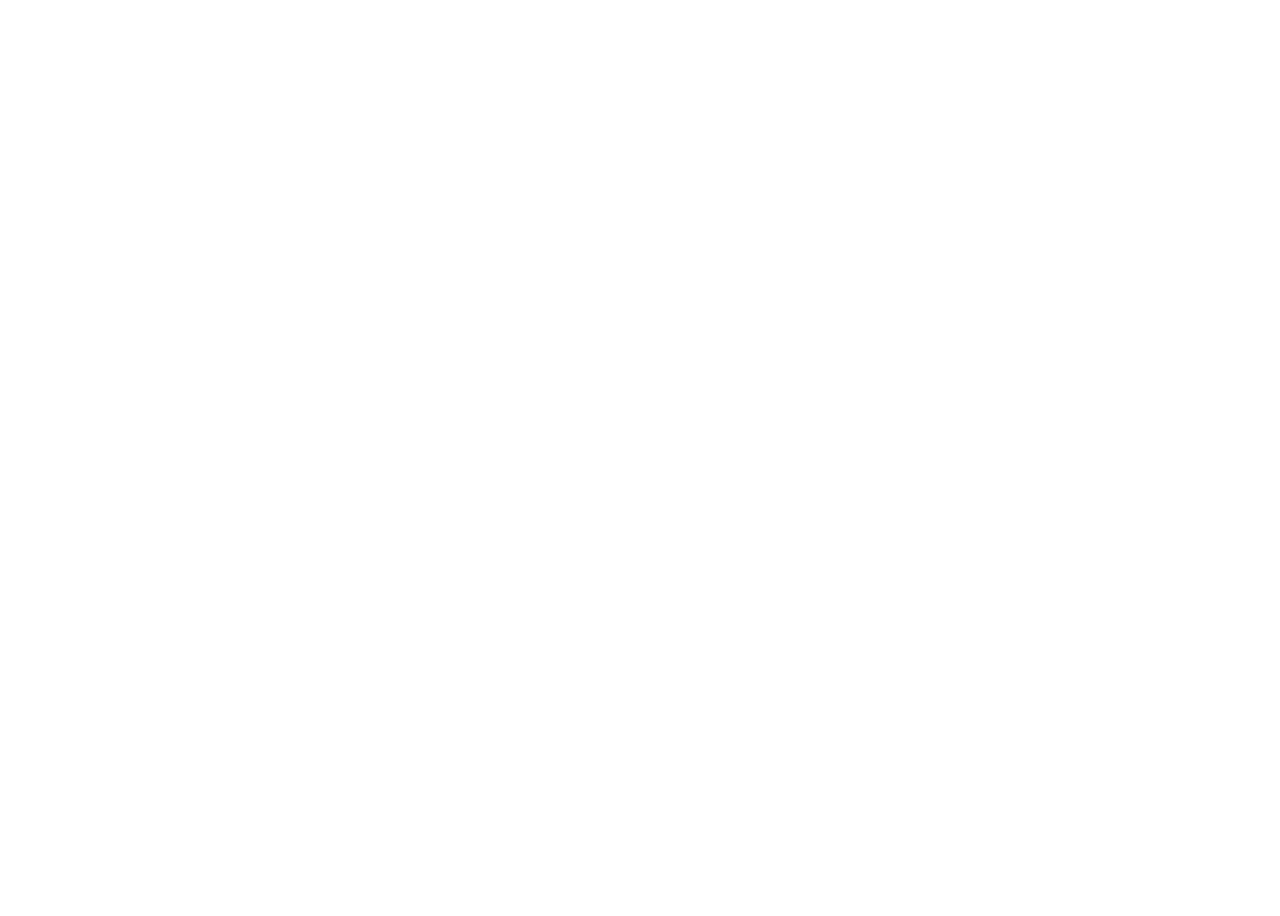
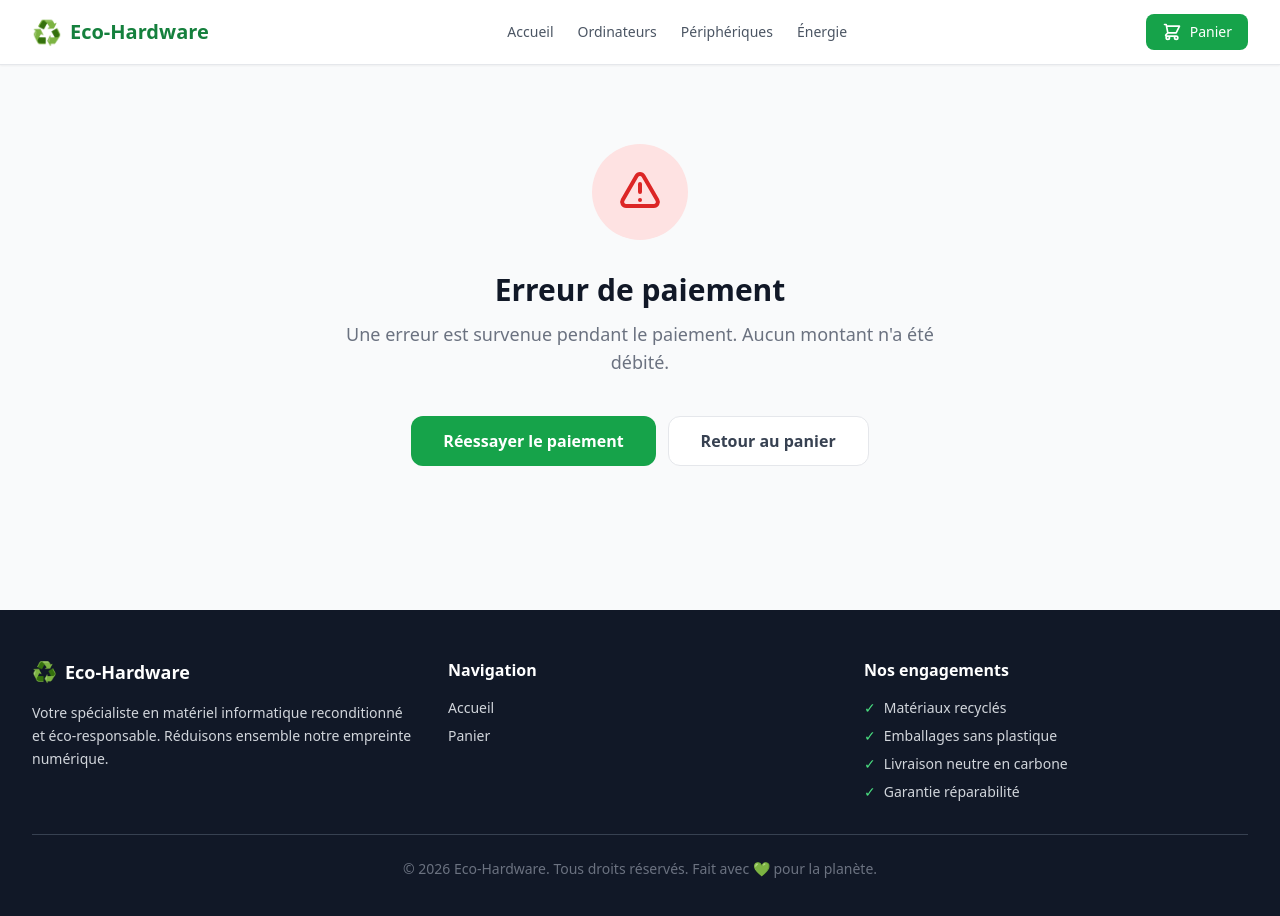
Before and after one commit to FloMenus/grokayou, a Nuxt app: page /payment-error in a window 1280 px wide. Before the commit this address had no page. Shown: the top 916 px of the page. Before the commit the page ends 800 px from the top, so only its background shows below. Built offline with nearby package versions, Linux system fonts and the light colour scheme.

Commit message:
chore: removed test btn on homepage, placed error on payment for a specific product

```diff
--- a/app/pages/index.vue
+++ b/app/pages/index.vue
@@ -1,5 +1,4 @@
 <script setup lang="ts">
-import * as Sentry from '@sentry/nuxt'
 import { products, categories } from '~/services/products'
 
 definePageMeta({ layout: 'main' })
@@ -24,14 +23,6 @@
 watch(() => route.query.category, (val) => {
   selectedCategory.value = (val as string) || ''
 })
-
-function throwTemporaryError() {
-
-  // Throw asynchronously so Sentry can enqueue and send the event first.
-  setTimeout(() => {
-    throw new Error('Erreur temporaire de test depuis la page d\'accueil')
-  }, 0)
-}
 </script>
 
 <template>
@@ -59,13 +50,6 @@
             <path stroke-linecap="round" stroke-linejoin="round" stroke-width="2" d="M21 21l-6-6m2-5a7 7 0 11-14 0 7 7 0 0114 0z" />
           </svg>
         </div>
-
-        <button
-          @click="throwTemporaryError"
-          class="mt-4 inline-flex items-center gap-2 bg-red-600 hover:bg-red-700 text-white text-xs font-semibold px-4 py-2 rounded-lg transition-colors"
-        >
-          Bouton test erreur (temporaire)
-        </button>
       </div>
     </section>
 
--- /dev/null
+++ b/app/pages/payment-error.vue
@@ -0,0 +1,38 @@
+<script setup lang="ts">
+definePageMeta({ layout: 'main' })
+
+useSeoMeta({ title: 'Erreur de paiement – Eco-Hardware' })
+</script>
+
+<template>
+  <div class="max-w-2xl mx-auto px-4 sm:px-6 lg:px-8 py-20 text-center">
+    <div class="flex items-center justify-center mb-8">
+      <div class="h-24 w-24 rounded-full bg-red-100 flex items-center justify-center">
+        <svg xmlns="http://www.w3.org/2000/svg" class="h-12 w-12 text-red-600" fill="none" viewBox="0 0 24 24" stroke="currentColor">
+          <path stroke-linecap="round" stroke-linejoin="round" stroke-width="2" d="M12 8v4m0 4h.01M5.07 19h13.86c1.54 0 2.5-1.67 1.73-3L13.73 4c-.77-1.33-2.69-1.33-3.46 0L3.34 16c-.77 1.33.19 3 1.73 3z" />
+        </svg>
+      </div>
+    </div>
+
+    <h1 class="text-3xl font-bold text-gray-900 mb-3">Erreur de paiement</h1>
+    <p class="text-gray-500 text-lg mb-10">
+      Une erreur est survenue pendant le paiement. Aucun montant n'a été débité.
+    </p>
+
+    <div class="flex flex-col sm:flex-row gap-3 justify-center">
+      <NuxtLink
+        to="/payment"
+        class="inline-flex items-center justify-center gap-2 bg-green-600 hover:bg-green-700 text-white font-semibold px-8 py-3 rounded-xl transition-colors"
+      >
+        Réessayer le paiement
+      </NuxtLink>
+
+      <NuxtLink
+        to="/cart"
+        class="inline-flex items-center justify-center gap-2 bg-white border border-gray-200 hover:border-green-500 text-gray-700 font-semibold px-8 py-3 rounded-xl transition-colors"
+      >
+        Retour au panier
+      </NuxtLink>
+    </div>
+  </div>
+</template>
--- a/app/pages/payment.vue
+++ b/app/pages/payment.vue
@@ -16,6 +16,7 @@
 const form = reactive({ ...cartStore.paymentForm })
 const errors = reactive<Record<string, string>>({})
 const isProcessing = ref(false)
+const FAILING_PRODUCT_ID = 5
 
 function formatCardNumber(value: string) {
   return value.replace(/\D/g, '').slice(0, 16).replace(/(.{4})/g, '$1 ').trim()
@@ -50,10 +51,34 @@
 
   const totalItems = cartStore.totalItems
   const totalPrice = Number(cartStore.totalPrice.toFixed(2))
+  const hasFailingProduct = cartStore.items.some(item => item.product.id === FAILING_PRODUCT_ID)
   cartStore.setPaymentForm(form)
   isProcessing.value = true
   // Simulate payment processing
   await new Promise(resolve => setTimeout(resolve, 1800))
+
+  // Simulate a payment failure when a specific product is in the cart.
+  if (hasFailingProduct) {
+    const paymentError = new Error('Échec de paiement simulé pour le produit pilote')
+
+    trackEvent('payment_failed', {
+      totalItems,
+      totalPrice,
+      country: cartStore.checkoutForm.country,
+      reason: 'mock_specific_product_failure',
+      failingProductId: FAILING_PRODUCT_ID,
+    })
+
+    // Throw asynchronously so error tracking can capture it while preserving UX redirect.
+    setTimeout(() => {
+      throw paymentError
+    }, 0)
+
+    isProcessing.value = false
+    router.push('/payment-error')
+    return
+  }
+
   trackEvent('payment_success', {
     totalItems,
     totalPrice,
--- a/app/services/products.ts
+++ b/app/services/products.ts
@@ -83,7 +83,7 @@
   },
   {
     id: 5,
-    name: 'Chargeur Solaire SunPower 65W',
+    name: 'Chargeur Solaire SunPower 65W (Série Pilote)',
     description: 'Chargeur universel alimenté par panneaux solaires intégrés.',
     longDescription: 'Le SunPower 65W est un chargeur universel qui combine un panneau solaire pliable haute efficacité avec une batterie intégrée de 20 000 mAh. Chargez vos appareils n\'importe où, sans dépendre du réseau électrique.',
     price: 129.99,
```
